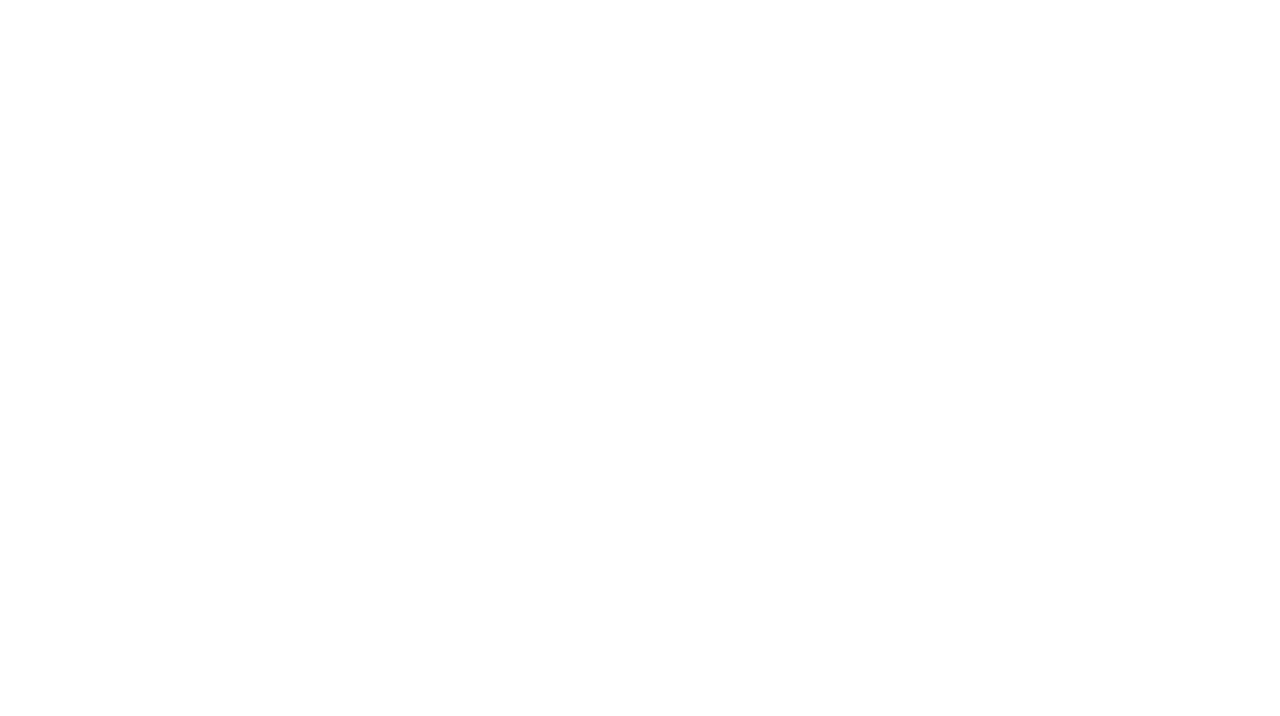
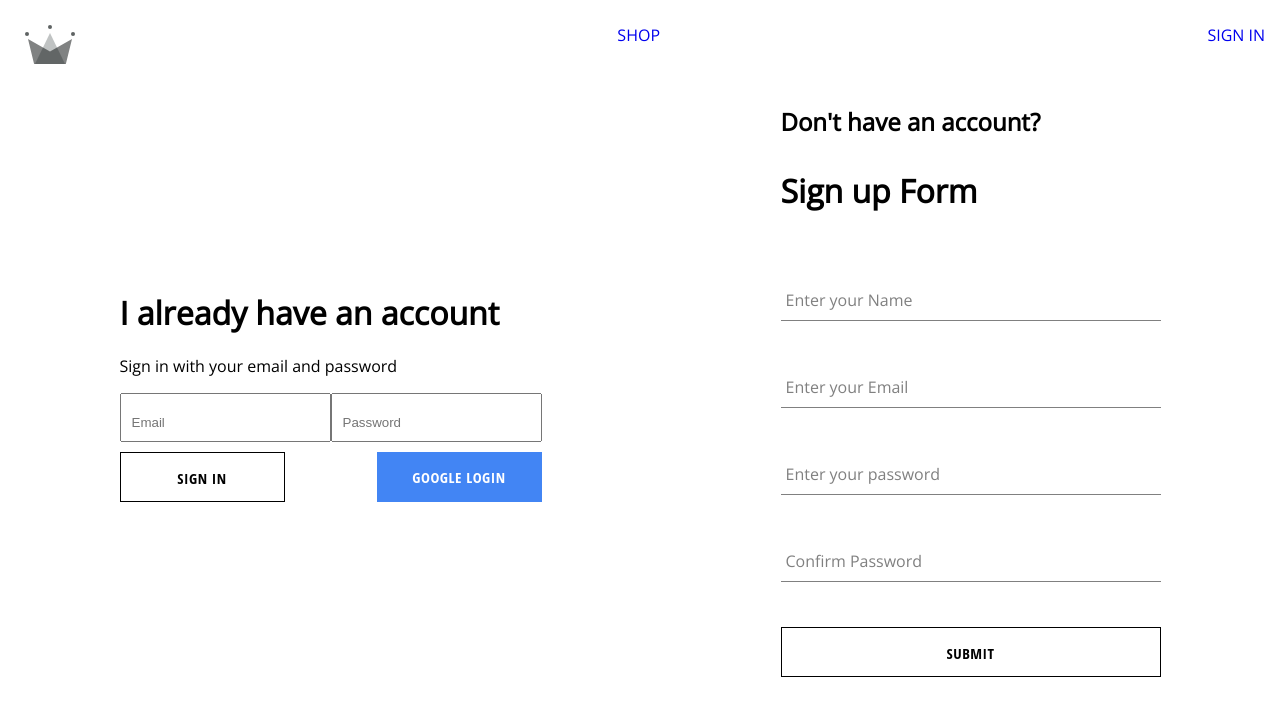
Before and after one commit to Vimz92/CrownClothes-Project, a React (Create React App) app: page /signin in a window 1280 px wide. Before the commit this address had no page. Shown: the top 716 px of the page. Built offline with nearby package versions, Linux system fonts and the light colour scheme.

Commit message:
updated the styles for signin and signout

```diff
--- a/src/App.js
+++ b/src/App.js
@@ -16,7 +16,7 @@
       <Route path='/' element={<Navigation />}>
        <Route index element={<Home />} />
        <Route path='shop' element={<Shop />} />
-       <Route path='sign-in' element={<SignIn />} />
+      <Route path='signin' element={<SignIn />} />
       </Route>
     </Routes>
 
--- a/src/components/signup-form/signup-form.js
+++ b/src/components/signup-form/signup-form.js
@@ -101,7 +101,7 @@
           onChange={handleChange}
           required
          />
-        <button onClick={formSubmit} type='submit'> Submit </button>
+        <ButtonMain  buttonType='inverted' onClick={formSubmit} type='submit'> Submit </ButtonMain>
 
 
       </form>
--- a/src/context/user.context.js
+++ b/src/context/user.context.js
@@ -1,14 +1,19 @@
-import { createContext, useState  } from "react";
+import { createContext, useState} from "react";
 
 export const UserContext = createContext({
-    currentUser: null,
-    setCurrentUser: () => null
-})
+    currentUser : null,
+    setCurrentUser : () => null
+});
 
 
-export const UserProvider = ({ children }) => {
-  const [currentUser, setCurrentUser] = useState(null);
-   const value = { currentUser, setCurrentUser }
-    console.log(value, 'value')
-     return <UserContext.Provider value={value}> { children } </UserContext.Provider>
+
+
+export const UserProvider = ({children}) => {
+    const[currentUser, setCurrentUser] = useState(null);
+    const value = { currentUser, setCurrentUser}
+
+    return (
+    <UserContext.Provider value={value}> {children} </UserContext.Provider>
+    )
+
 }
--- a/src/index.js
+++ b/src/index.js
@@ -3,8 +3,8 @@
 import './index.scss';
 import { BrowserRouter } from 'react-router-dom';
 
+import { UserProvider } from './context/user.context';
 import App from './App';
-import { UserProvider } from './context/user.context';
 import reportWebVitals from './reportWebVitals';
 
 const root = ReactDOM.createRoot(document.getElementById('root'));
--- a/src/routes/sign-in/sign-in.js
+++ b/src/routes/sign-in/sign-in.js
@@ -73,18 +73,18 @@
       <p> Sign in with your email and password </p>
       <form>
 
-        <label> Email  </label>
-        <input type='email' placeholder='email' name='email' value={email} onChange={signHandleChange}/>
 
-        <label> Password </label>
-        <input type='password' placeholder='password' name='password' value={password} onChange={signHandleChange} />
+        <input className='input-block' type='email' placeholder='Email' name='email' value={email} onChange={signHandleChange}/>
+
+
+        <input className='input-block' type='password' placeholder='Password' name='password' value={password} onChange={signHandleChange} />
 
 
       </form>
-      <div className='button-new-container'>
-      <button  onClick={signInSubmit}> SIGN IN  </button>
-      <button  onClick={SignWithGoogle}> SIGN IN WITH GOOGLE  </button>
-      </div>
+          <div className='button-new-container'>
+          <ButtonMain  buttonType='inverted' onClick={signInSubmit}> SIGN IN  </ButtonMain>
+          <ButtonMain  buttonType='google' onClick={SignWithGoogle}> Google Login  </ButtonMain>
+          </div>
       </div>
       <SignUpForm />
 
--- a/src/routes/sign-in/signin.scss
+++ b/src/routes/sign-in/signin.scss
@@ -2,13 +2,19 @@
     display: flex;
     align-items: center;
     justify-content: space-around;
-    margin: 20px 20px;
+
 
 }
 
 .button-new-container {
     display: flex;
     justify-content: space-between;
+    margin-top: 10px;
 
 
 }
+
+.input-block {
+
+    padding: 20px 20px 10px 10px;
+}
```
